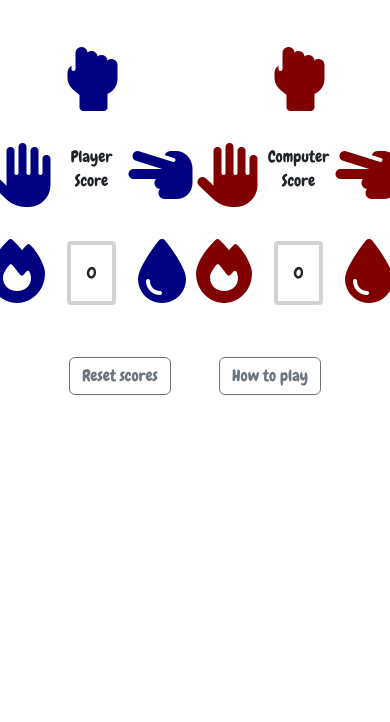
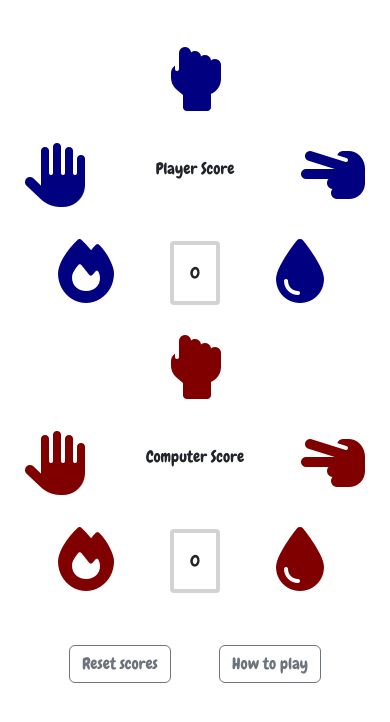
Before and after one commit to krisjowen/rockpaperscissorsfirewater, a website: page index.html in a window 390 px wide. Shown: the part 106-828 px from the top of the page. Drawn offline with nearby package versions, Linux system fonts and the light colour scheme.

Commit message:
Make playerPanel and computerPanel responsive for smaller screen sizes

```diff
--- a/index.html
+++ b/index.html
@@ -22,7 +22,7 @@
     <!-- Game Section -->
     <main>
       <div class="row row-cols-2">
-        <div class="col" id="playerPanel">
+        <div class="col-12 col-md-6" id="playerPanel">
           <div class="row">
             <div class="col-12 d-flex justify-content-center">
               <div class="playerInput">
@@ -64,7 +64,7 @@
           </div>
         </div>
 
-        <div class="col" id="computerPanel">
+        <div class="col-12 col-md-6" id="computerPanel">
           <div class="row">
             <div class="col-12 d-flex justify-content-center">
               <div class="computerInput" id="rock">
@@ -113,7 +113,11 @@
         <!-- New Game Button -->
 
         <div class="col-6 d-flex justify-content-center">
-          <button type="button" class="btn btn-outline-secondary" onclick="newGame()">
+          <button
+            type="button"
+            class="btn btn-outline-secondary"
+            onclick="newGame()"
+          >
             Reset scores
           </button>
         </div>
```
